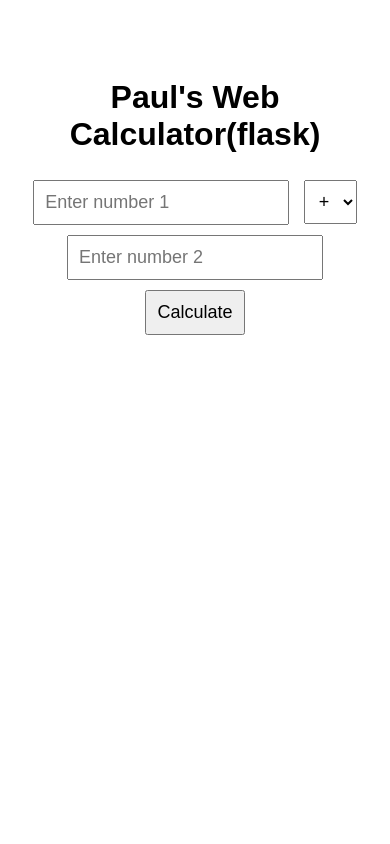
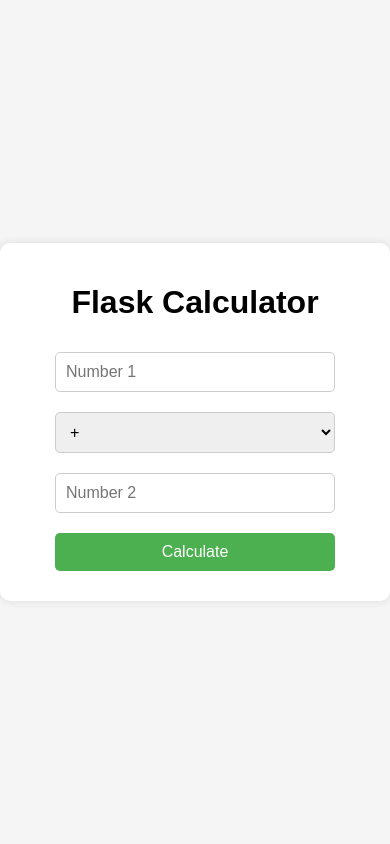
Before and after one commit to PaulTazzer/flask_calculator, a Flask app: page / in a window 390 px wide. Run offline with Flask 3, Linux system fonts and the light colour scheme.

Commit message:
Made calculator mobile responsive

```diff
--- a/templates/index.html
+++ b/templates/index.html
@@ -5,46 +5,73 @@
     <title>Paul Flask Web Calculator</title>
     <style>
 body {
+    margin: 0;
+    padding: 0;
     font-family: Arial, sans-serif;
+    display: flex;
+    justify-content: center;
+    align-items: center;
+    height: 100vh;  /* Full height */
+    background-color: #f5f5f5;
+}
+
+.calculator-container {
+    background-color: #fff;
+    padding: 20px;
+    border-radius: 10px;
+    box-shadow: 0 0 10px rgba(0,0,0,0.1);
     text-align: center;
-            padding-top: 50px;
+    width: 90%;           /* Take most of small screen */
+    max-width: 400px;     /* But not too wide on large screens */
 }
+
 input, select, button {
+    width: 80%;
     padding: 10px;
-            margin: 5px;
-            font-size: 18px;
+    margin: 10px 0;
+    font-size: 16px;
+    border-radius: 5px;
+    border: 1px solid #ccc;
+    box-sizing: border-box;
 }
-        .result {
-            margin-top: 20px;
-            font-size: 22px;
-            color: black;
+
+button {
+    cursor: pointer;
+    background-color: #4CAF50;
+    color: white;
+    border: none;
+}
+
+button:hover {
+    background-color: #45a049;
+}
+
+/* Optional: smaller font and inputs on very small screens */
+@media (max-width: 320px) {
+    input, select, button {
+        width: 100%;
+        font-size: 14px;
+    }
 }
 </style>
+
 </head>
 <body>
-
-    <h1>Paul's Web Calculator(flask)</h1>
-
+  <div class="calculator-container">
+    <h1>Flask Calculator</h1>
     <form method="POST">
-        <input type="number" name="num1" step="any" placeholder="Enter number 1" required>
-
+      <input type="number" name="num1" placeholder="Number 1" required>
       <select name="operator">
         <option value="+">+</option>
-            <option value="-">−</option>
-            <option value="*">×</option>
-            <option value="/">÷</option>
+        <option value="-">-</option>
+        <option value="*">*</option>
+        <option value="/">/</option>
       </select>
-
-        <input type="number" name="num2" step="any" placeholder="Enter number 2" required>
-
+      <input type="number" name="num2" placeholder="Number 2" required>
       <button type="submit">Calculate</button>
     </form>
-
     {% if result is not none %}
-        <div class="result">
-            <strong>Result:</strong> {{ result }}
+    <p>Result: {{ result }}</p>
+    {% endif %}
   </div>
-    {% endif %}
-
 </body>
-</html>
```
Lines whose indentation alone changed are shown as unchanged.
